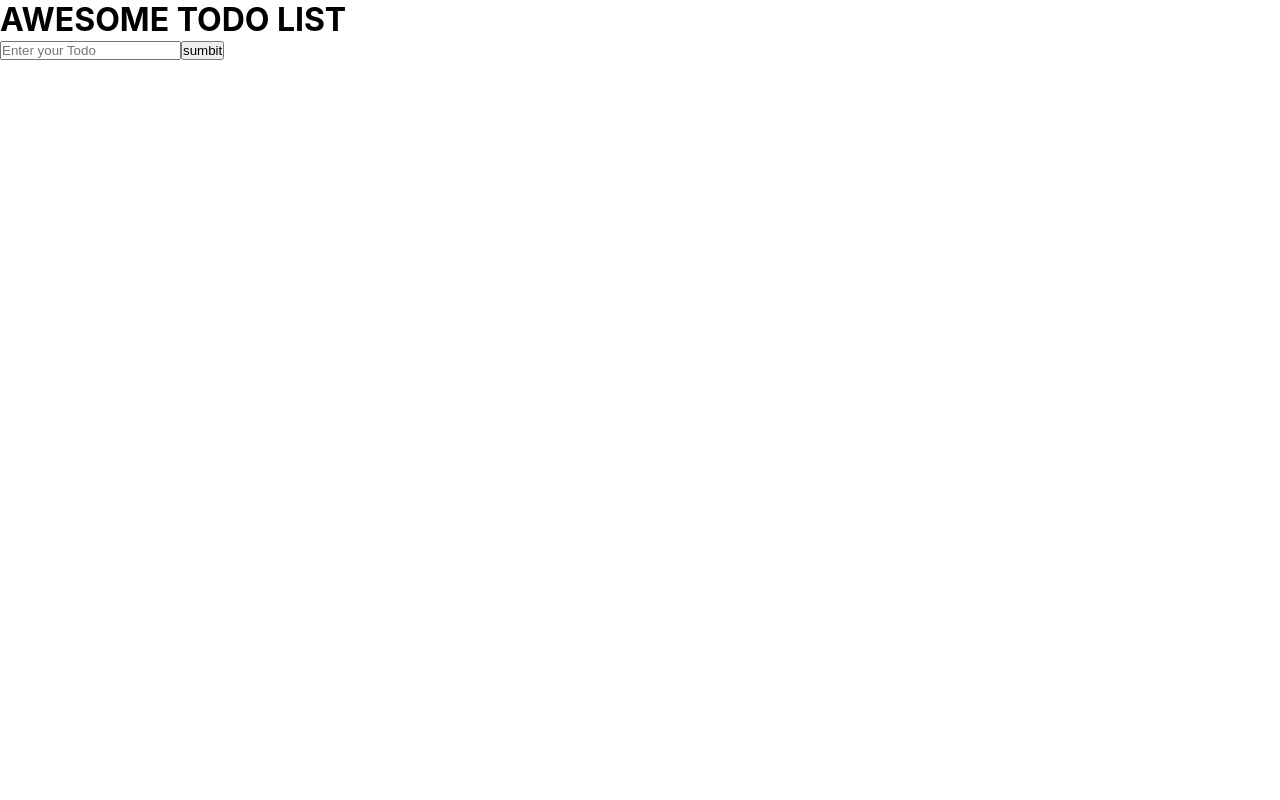
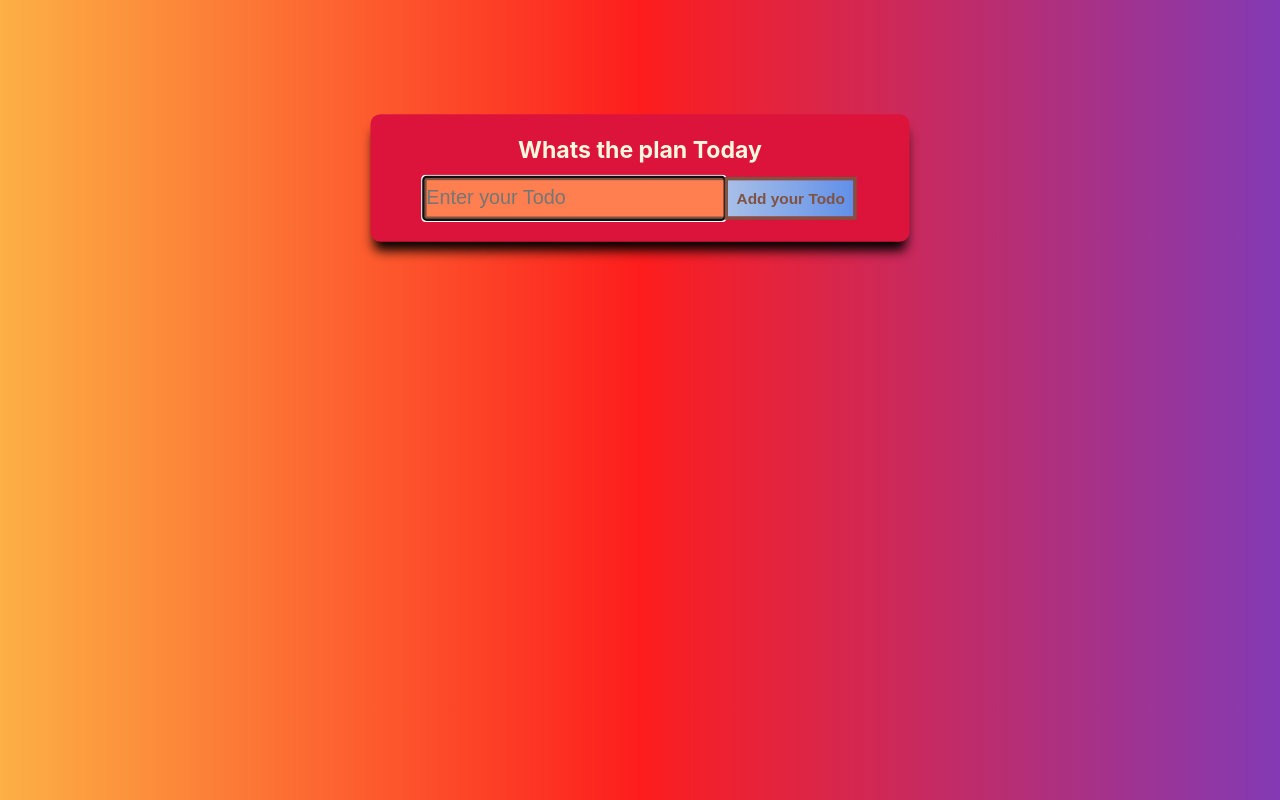
Before and after one commit to hardyganatra/Fancy-Todo-App, a React (Create React App) app: page / in a window 1280 px wide. Built offline with nearby package versions, Linux system fonts and the light colour scheme.

Commit message:
package json added

```diff
--- a/package.json
+++ b/package.json
@@ -2,11 +2,16 @@
   "name": "hooks",
   "version": "0.1.0",
   "private": true,
+  "engines": {
+		"node": "10.16.1",
+		"npm": "6.9.0"
+	},
   "dependencies": {
     "@testing-library/jest-dom": "^5.11.10",
     "@testing-library/react": "^11.2.6",
     "@testing-library/user-event": "^12.8.3",
     "bootstrap": "^4.6.0",
+    "framer-motion": "^4.1.3",
     "react": "^17.0.2",
     "react-bootstrap": "^1.5.2",
     "react-dom": "^17.0.2",
--- a/src/App.css
+++ b/src/App.css
@@ -1,5 +1,103 @@
-*{
+* {
   box-sizing: border-box;
   margin: 0;
   padding: 0;
 }
+
+body {
+  /* background: linear-gradient(to bottom, #33ccff 0%, #ff99cc 100%); */
+  background: #833ab4; /* fallback for old browsers */
+  background: -webkit-linear-gradient(
+    to right,
+    #fcb045,
+    #fd1d1d,
+    #833ab4
+  ); /* Chrome 10-25, Safari 5.1-6 */
+  background: linear-gradient(
+    to right,
+    #fcb045,
+    #fd1d1d,
+    #833ab4
+  ); /* W3C, IE 10+/ Edge, Firefox 16+, Chrome 26+, Opera 12+, Safari 7+ */
+}
+
+.App {
+  display: flex;
+  justify-content: center;
+  align-items: center;
+  width: 60%;
+  margin: 0 auto;
+}
+
+.todocontainer {
+  padding: 20px;
+  margin-top: 15vh;
+  background-color: crimson;
+  border-radius: 9px;
+  width: 490px;
+  box-shadow: 0 11px 11px -3px black;
+}
+
+ul {
+  list-style-type: none;
+}
+
+h3 {
+  text-align: center;
+  color: cornsilk;
+  font-size: 21px;
+}
+
+form {
+  display: flex;
+  justify-content: center;
+}
+
+input {
+  width: 274px;
+  margin-top: 12px;
+  border: 3px solid #805241;
+  border-right: none;
+  background-color: coral;
+  height: 39px;
+  font-size: 18px;
+}
+
+button {
+  padding: 8px;
+  margin-top: 12px;
+  border: 3px solid #805241;
+  background: linear-gradient(
+    to right,
+    #a7bfe8,
+    #6190e8
+  ); /* W3C, IE 10+/ Edge, Firefox 16+, Chrome 26+, Opera 12+, Safari 7+ */
+  cursor: pointer;
+  font-size: 14px;
+  color: #805241;
+  font-weight: 800;
+}
+
+li {
+  background-color: lightsalmon;
+  padding: 10px;
+  margin-top: 6px;
+  display: flex;
+  align-items: center;
+  justify-content: unset;
+  justify-content: space-between;
+  font-size: larger;
+  box-shadow: 0 11px 11px -3px black;
+}
+
+svg {
+  cursor: pointer;
+}
+
+span {
+  width: 80%;
+}
+
+.li-done {
+  opacity: 0.5;
+}
--- a/src/App.js
+++ b/src/App.js
@@ -5,8 +5,9 @@ import Todo from "./components/Todo";
 function App() {
   return (
     <div className="App">
-      <h1>AWESOME TODO LIST </h1>
-      <Todo />
+      <div>
+        <Todo />
+      </div>
     </div>
   );
 }
--- a/src/components/Todo.js
+++ b/src/components/Todo.js
@@ -2,9 +2,16 @@ import React, { useState } from "react";
 import TodoForm from "./TodoForm";
 import { GrEdit } from "react-icons/gr";
 import { RiDeleteBin5Fill } from "react-icons/ri";
+import { motion } from "framer-motion";
 
 function Todo() {
   const [todoList, setTodoList] = useState([]);
+  const [editFormFlag, setEditFormFlag] = useState(false);
+  const [editedTodo, seteditedTodo] = useState({
+    text: "",
+    id: null,
+    isDOne: false,
+  });
 
   const addTodo = (todoText) => {
     let newTodo = {
@@ -23,15 +30,74 @@ function Todo() {
     setTodoList(filteredTodoList);
   };
 
+  const handleEdittodo = (todo) => {
+    setEditFormFlag(true);
+    seteditedTodo(todo);
+  };
+
+  const UpdateTodoCallback = (Editedtodo, EditedTodotext) => {
+    let UpdatedList = todoList.map((data) => {
+      if (Editedtodo.text === data.text) {
+        let upDatedTodo = data;
+        data.text = EditedTodotext;
+        return upDatedTodo;
+      } else {
+        return data;
+      }
+    });
+    setTodoList(UpdatedList);
+    setEditFormFlag(false);
+  };
+
+  const handleTodoDone = (todo) => {
+    let UpdatedList = todoList.map((data) => {
+      if (todo.id === data.id) {
+        let upDatedTodo = data;
+        data.isDOne = !data.isDOne;
+        return upDatedTodo;
+      } else {
+        return data;
+      }
+    });
+    console.log(UpdatedList);
+    setTodoList(UpdatedList);
+  };
+
   return (
+    <motion.div animate={{ scale: 1.1 }} className="todocontainer">
+      <h3>Whats the plan Today</h3>
+      <TodoForm addTodoCallback={addTodo}></TodoForm>
+      {editFormFlag ? (
+        <TodoForm
+          name={"editedForm"}
+          UpdateTodoCallback={UpdateTodoCallback}
+          editedTodo={editedTodo}
+        ></TodoForm>
+      ) : (
+        <ul>
           <>
-      <TodoForm addTodoCallback={addTodo}></TodoForm>
-      <ul>
             {todoList.map((data) => {
               return (
                 <div key={data.id}>
-              <li>{data.text}</li>
-              <GrEdit style={{ marginLeft: "10px" }}></GrEdit>
+                  <motion.li
+                    className={data.isDOne ? "li-done" : null}
+                    whileHover={{ scale: 1.1 }}
+                  >
+                    <motion.span
+                      onClick={() => {
+                        handleTodoDone(data);
+                      }}
+                    >
+                      {data.text}
+                    </motion.span>
+
+                    <div className="list-container">
+                      <GrEdit
+                        style={{ marginLeft: "10px" }}
+                        onClick={() => {
+                          handleEdittodo(data);
+                        }}
+                      ></GrEdit>
                       <RiDeleteBin5Fill
                         style={{ marginLeft: "10px" }}
                         onClick={() => {
@@ -39,10 +105,14 @@ function Todo() {
                         }}
                       ></RiDeleteBin5Fill>
                     </div>
+                  </motion.li>
+                </div>
               );
             })}
+          </>
         </ul>
-    </>
+      )}
+    </motion.div>
   );
 }
 
--- a/src/components/TodoForm.js
+++ b/src/components/TodoForm.js
@@ -1,14 +1,25 @@
-import React, { useState } from "react";
+import React, { useState, useRef, useEffect } from "react";
 
-function TodoForm({ addTodoCallback }) {
-  const [input, setInput] = useState("");
+function TodoForm({ addTodoCallback, name, editedTodo, UpdateTodoCallback }) {
+  const [input, setInput] = useState(name ? editedTodo.text : "");
+  const Forminput = useRef(null);
   const handleInput = (e) => {
     setInput(e.target.value);
   };
   const handleSubmit = (e) => {
+    // debugger;
     e.preventDefault();
-    addTodoCallback(input);
+
+    name ? UpdateTodoCallback(editedTodo, input) : addTodoCallback(input);
+    setInput("");
+    Forminput.current.focus();
+    console.log("formvalue", Forminput.current.focus());
   };
+
+  useEffect(() => {
+    Forminput.current.focus();
+  }, [input]);
+
   return (
     <>
       <form onSubmit={handleSubmit}>
@@ -16,9 +27,10 @@ function TodoForm({ addTodoCallback }) {
           type="text"
           onChange={handleInput}
           value={input}
-          placeholder="Enter your Todo"
+          placeholder={name ? "Edit your Todo" : "Enter your Todo"}
+          ref={Forminput}
         ></input>
-        <button>sumbit</button>
+        <button>{name ? "Edit your Todo" : "Add  your Todo"}</button>
       </form>
     </>
   );
```
Also changed, not shown: 1 other file (tests, documents, lock files or other folders). Lines whose indentation alone changed are shown as unchanged.
